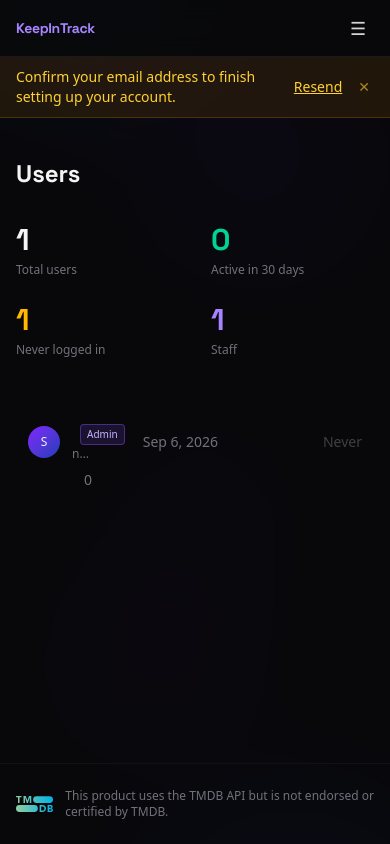
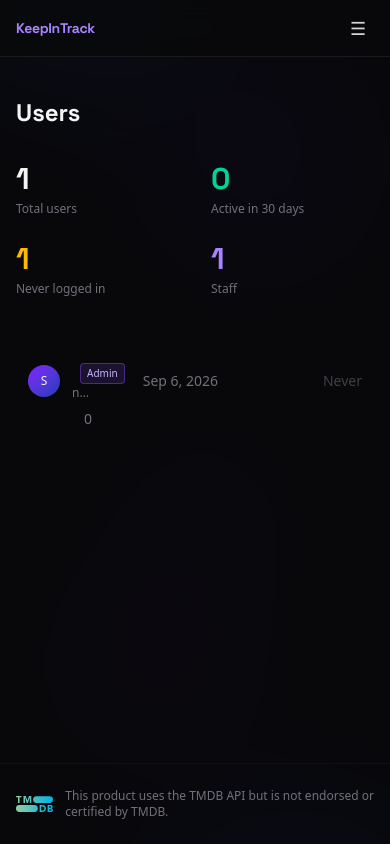
Before and after one commit to for35t/KeepInTrack, a Django app: page /manage/users/ in a window 390 px wide. Run offline with Django 5.2, Linux system fonts and the light colour scheme; the visitor is signed in with stand-in values (Sample User, id 1); data comes from the database, SQL or seed files in the repository; data that the repository does not hold is empty; some libraries are stand-ins or nearby versions.

Commit message:
Fixed a mobile view issue, and removed the banner requesting email confirmation

```diff
--- a/templates/base.html
+++ b/templates/base.html
@@ -170,18 +170,6 @@
     </div>
   </nav>
 
-  {% if user.is_authenticated and has_email and not email_verified %}
-    <div x-data="{ show: true }" x-show="show" class="relative z-20 border-b border-amber-500/20 bg-amber-500/10">
-      <div class="max-w-6xl mx-auto px-4 py-2.5 flex items-center gap-3 text-sm">
-        <span class="text-amber-300 flex-1">Confirm your email address to finish setting up your account.</span>
-        <form method="post" action="{% url 'resend_verification' %}">
-          {% csrf_token %}
-          <button type="submit" class="text-amber-300 underline hover:text-amber-200 transition-colors">Resend</button>
-        </form>
-        <button type="button" @click="show = false" class="text-amber-300/60 hover:text-amber-300 px-1">✕</button>
-      </div>
-    </div>
-  {% endif %}
 
   {% if messages %}
     <div class="relative z-20 max-w-6xl mx-auto px-4 pt-4">
--- a/tracker/views.py
+++ b/tracker/views.py
@@ -407,7 +407,7 @@
         "next_url": _page_url(request, page + 1) if has_next else None,
         "image_base": tmdb.IMAGE_BASE,
     }
-    if request.headers.get("HX-Request"):
+    if request.headers.get("HX-Request") and not request.headers.get("HX-History-Restore-Request"):
         return render(request, "partials/explore_results.html", context)
     return render(request, "explore.html", context)
 
```
